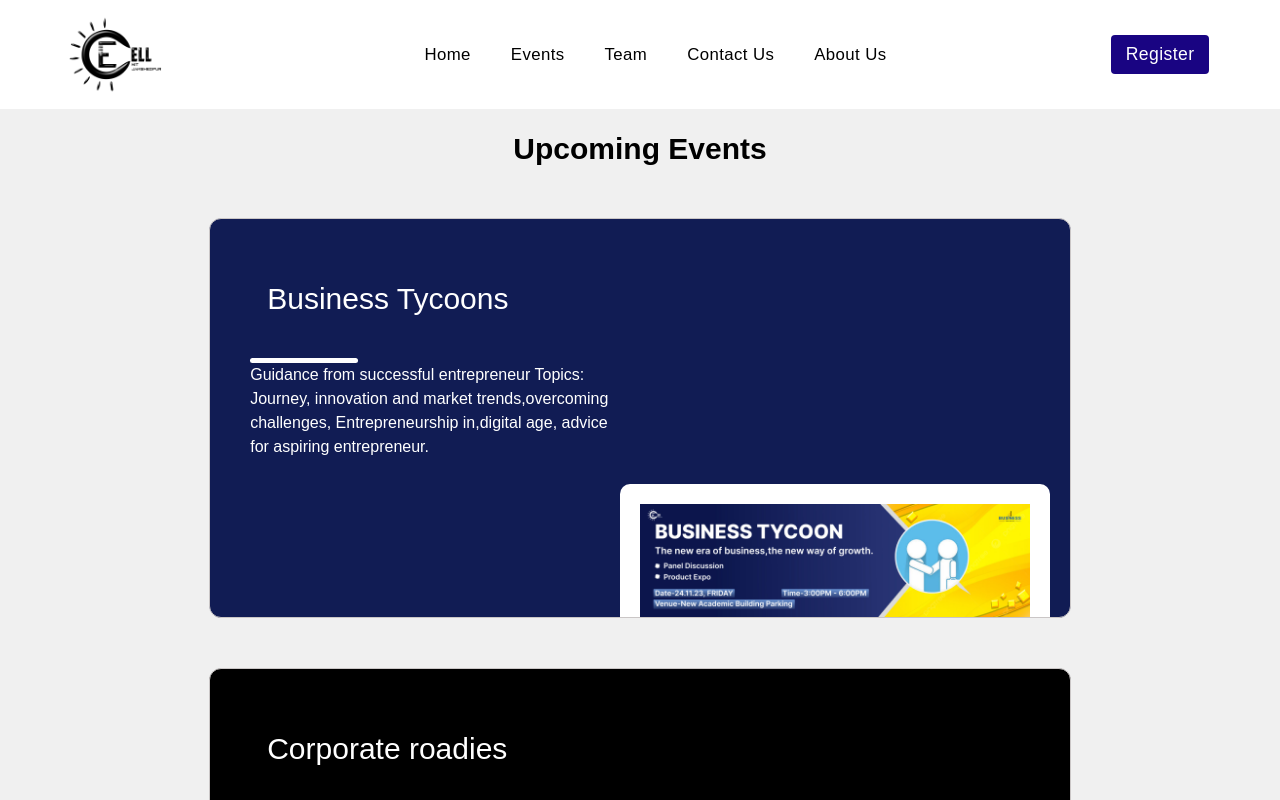
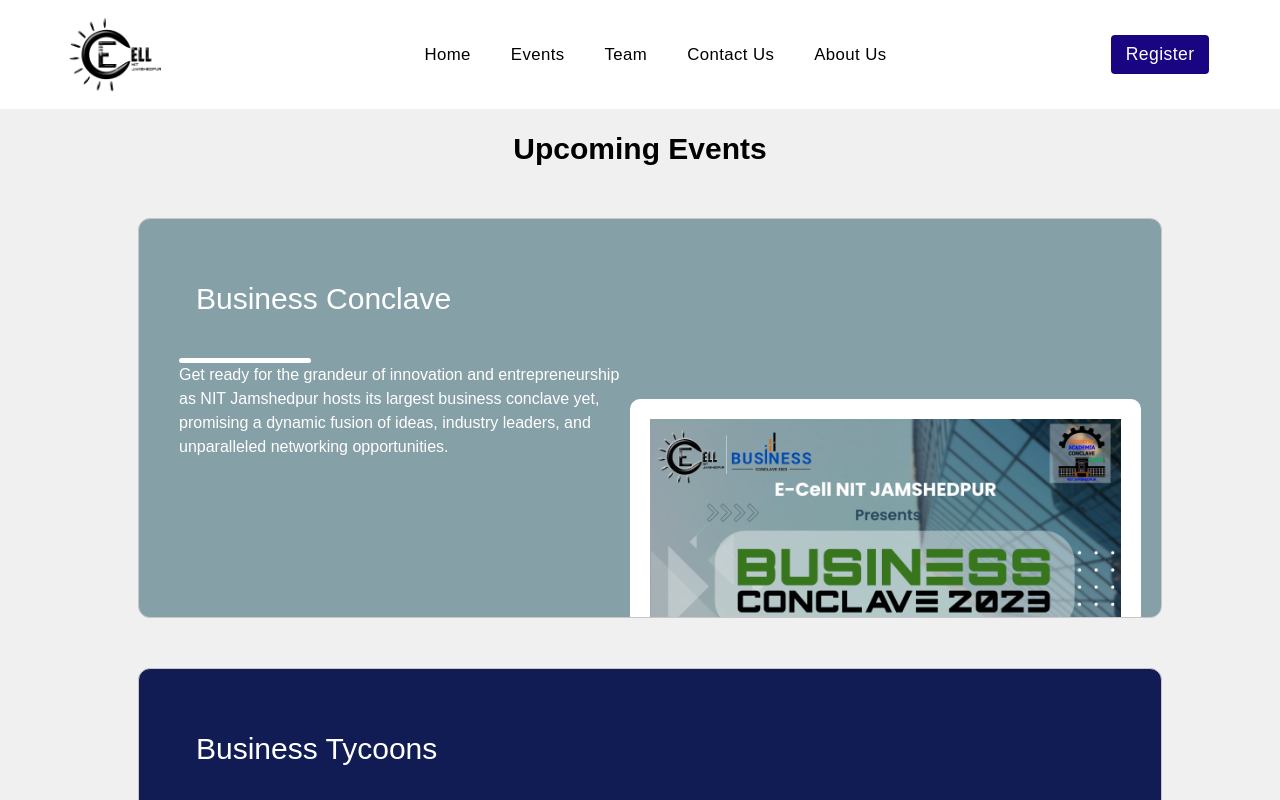
Before and after one commit to codewithnick/ecellnitjsr, a React (Create React App) app: page /events in a window 1280 px wide. Shown: the top 800 px of the page. Built offline with nearby package versions, Linux system fonts and the light colour scheme.

Commit message:
business conclave event added

```diff
--- a/src/components/Card.jsx
+++ b/src/components/Card.jsx
@@ -27,7 +27,7 @@
 };
 
 const CardDiv = styled.div`
-width: calc(90% - 60px);
+width: 100%;
 height: 400px;
 display: flex;
 padding: 10px;
@@ -63,12 +63,14 @@
   bottom: -20px;
   right: 20px;
   width:50%;
+  max-height: 60%;
   @media (max-width: 768px){
     width: 80%;
   }
 }
 img {
   max-width: 100%;
+  height: 100%;
   height: auto;
   object-fit: cover;
   transform-origin: center;
--- a/src/components/UpcomingEvent.jsx
+++ b/src/components/UpcomingEvent.jsx
@@ -4,6 +4,7 @@
 import '../styles/UpcomingEvent.css'
 
 const cardsData = [
+  {id: 0, color: '#85A0A6',TextColor: "#fff", imageSrc:'Cards/image0.png',title: 'Business Conclave', text: 'Get ready for the grandeur of innovation and entrepreneurship as NIT Jamshedpur hosts its largest business conclave yet, promising a dynamic fusion of ideas, industry leaders, and unparalleled networking opportunities.' ,link: 'https://unstop.com/college-fests/business-conclave-2023-national-institute-of-technology-nit-jamshedpur-167842'},
   { id: 1, color: '#111C54',TextColor: "#f2b0b0", imageSrc:'Cards/image1.jpg',title:'Business Tycoons', text: 'Guidance from successful entrepreneur Topics: Journey, innovation and market trends,overcoming challenges, Entrepreneurship in,digital age, advice for aspiring entrepreneur.', link: 'https://example1.com' },
   { id: 2, color: 'black',TextColor: "#fff", imageSrc: 'Cards/image2.png',title:'Corporate roadies', text: "The event is divided into 3 sub events :- 1. Pitch there Problem statement 2. Case study submission 3. Final presentation:- Shortlisted participants will proceed to the final round", link: 'https://unstop.com/competitions/corporate-roadies-business-conclave-2023-national-institute-of-technology-nit-jamshedpur-811878' },
   { id: 3, color:'#FCD12A',TextColor: "#f7e4a0", imageSrc: 'Cards/image3.jpg',title:'Star speaker', text: "Our Star Speaker will guide everyone through the dynamic landscape of the business world, providing valuable insights and strategies to help us navigate and thrive in today's market", link: 'https://example1.com' },
@@ -17,7 +18,9 @@
       <h1>Upcoming Events</h1>
       <div className="card-container">
         {cardsData.map((card) => (
+          <a href={card.link} style={{width: "100vw"}}>
           <Card key={card.id} color={card.color} TextColor={card.TextColor} title={card.title} imageSrc={card.imageSrc} text={card.text} link={card.link}/>
+          </a>
         ))}
       </div>
 
--- a/src/styles/UpcomingEvent.css
+++ b/src/styles/UpcomingEvent.css
@@ -25,7 +25,7 @@
 }
 
 .card {
-  width: calc(90% - 60px);
+  width: 100%;
   height: 400px;
   display: flex;
   padding: 10px;
```
Also changed, not shown: public/Cards/image0.png (added).
